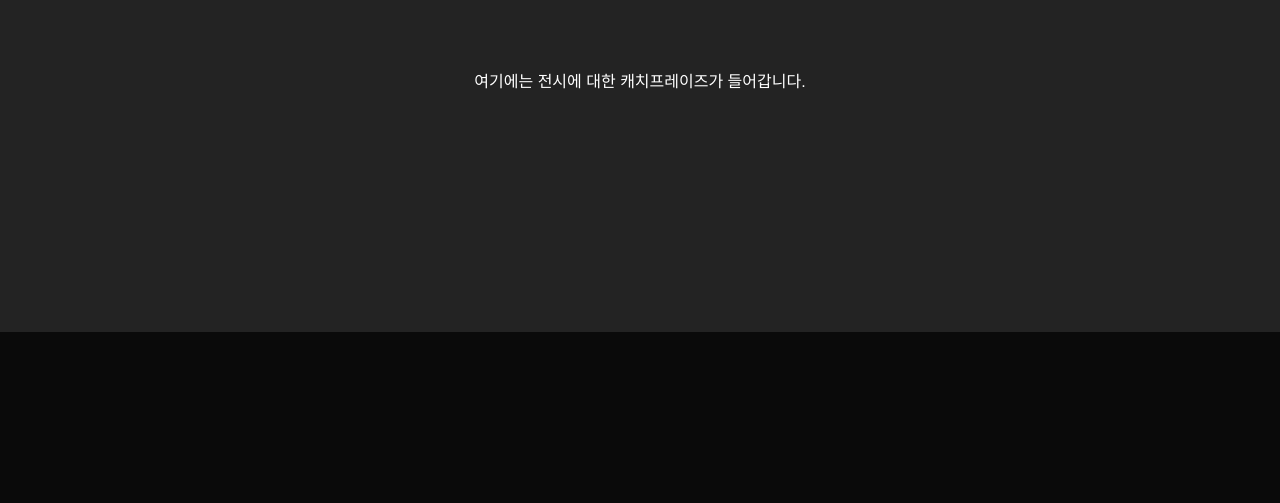
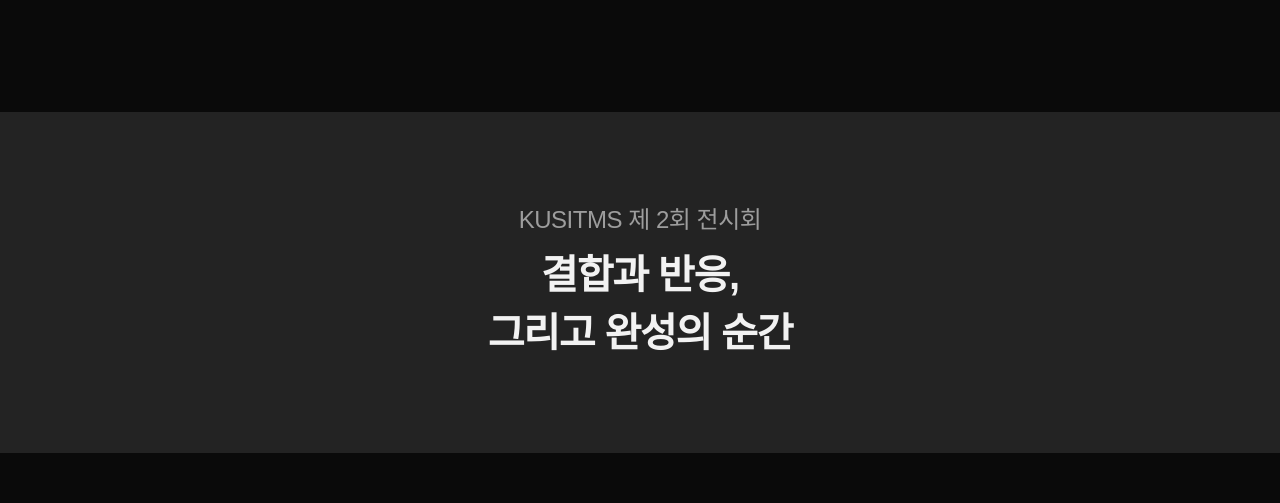
Before and after one commit to AAminha/kusitms-2nd-exhibition, a Next.js app: page / in a window 1280 px wide. Shown: the part 1010-1513 px from the top of the page. Built offline with nearby package versions, Linux system fonts and the light colour scheme; no server answers.

Commit message:
feat: catchphrase 라이팅 반영

```diff
--- a/src/containers/home/Catchphrase.tsx
+++ b/src/containers/home/Catchphrase.tsx
@@ -1,8 +1,15 @@
 export const Catchphrase = () => {
   return (
-    <section className="h-[500px] bg-gray-90">
-      <div className="max-w-1440 flex h-full items-center justify-center">
-        <p>여기에는 전시에 대한 캐치프레이즈가 들어갑니다.</p>
+    <section className="flex h-[900px] items-center">
+      <div className="flex h-[341px] w-full flex-col items-center justify-center bg-gray-90">
+        <p className="mb-2 text-h2 font-normal text-gray-40 mobile:text-b3">
+          KUSITMS 제 2회 전시회
+        </p>
+        <h2 className="text-center text-xl font-bold text-gray-5 mobile:text-h1 mobile:font-semibold">
+          결합과 반응,
+          <br />
+          그리고 완성의 순간
+        </h2>
       </div>
     </section>
   )
```
